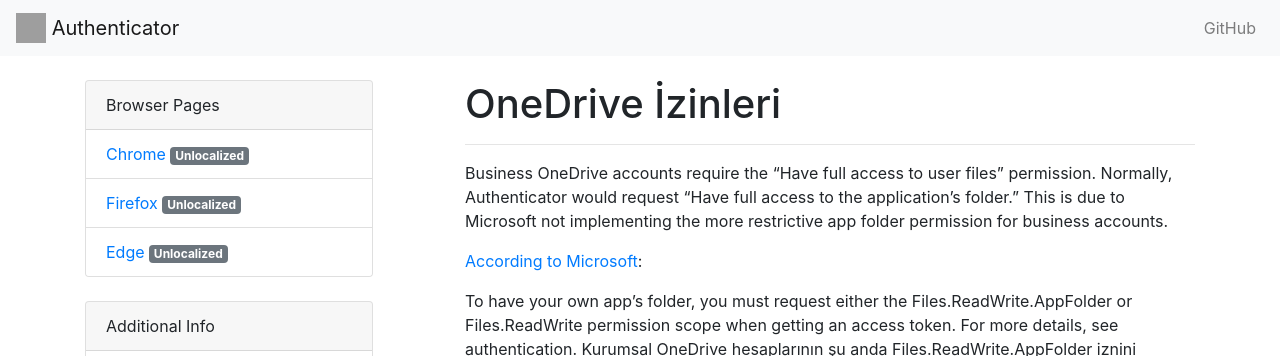
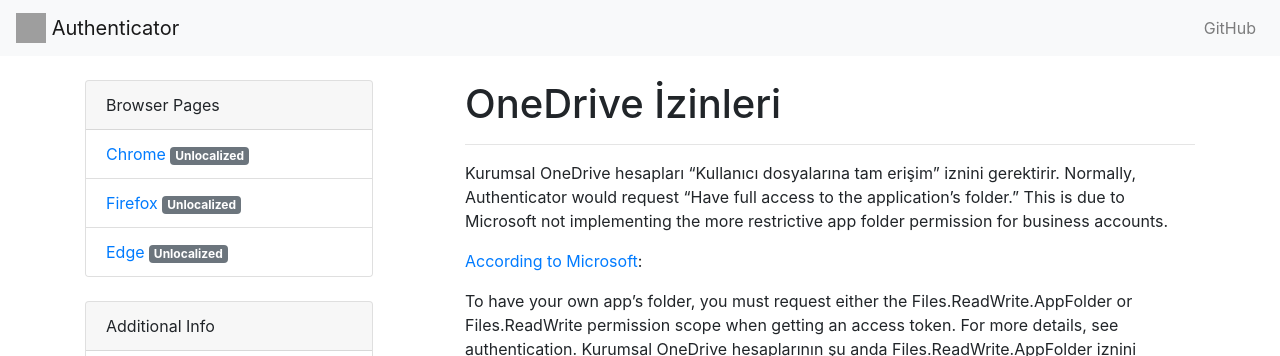
Before and after one commit to Authenticator-Extension/authenticator.cc, a Jekyll site: the page built from docs/tr/onedrive-perms.md, in a window 1280 px wide. Shown: the top 356 px of the page. Built offline with Jekyll 4.4.1, drawn with Linux system fonts in a browser that asks for light colours; our own code applies the rules of GitHub Pages for plain Markdown files; grey boxes are pictures that could not be loaded.

Commit message:
New translations onedrive-perms.md (Turkish)

```diff
--- a/docs/tr/onedrive-perms.md
+++ b/docs/tr/onedrive-perms.md
@@ -5,7 +5,7 @@
 ver: 1
 ---
 
-Business OneDrive accounts require the "Have full access to user files" permission. Normally, Authenticator would request "Have full access to the application's folder." This is due to Microsoft not implementing the more restrictive app folder permission for business accounts.
+Kurumsal OneDrive hesapları "Kullanıcı dosyalarına tam erişim" iznini gerektirir. Normally, Authenticator would request "Have full access to the application's folder." This is due to Microsoft not implementing the more restrictive app folder permission for business accounts.
 
 [According to Microsoft](https://docs.microsoft.com/en-us/onedrive/developer/rest-api/concepts/special-folders-appfolder?view=odsp-graph-online#getting-authorization-from-the-user):
 
```
